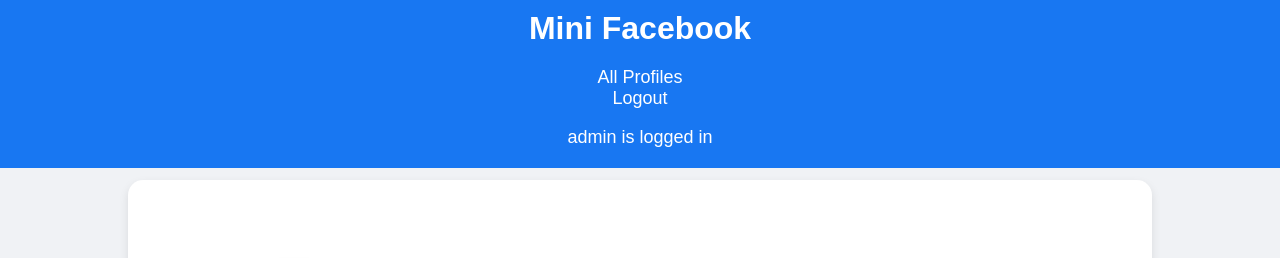
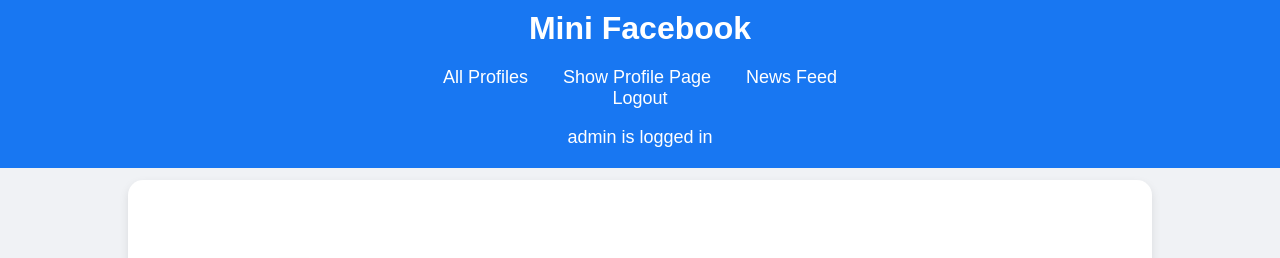
Before and after one commit to zijunj/zjiang48.cs412.quotes, a Django app: page /mini_fb/profile/2 in a window 1280 px wide. Shown: the top 258 px of the page. Run offline with Django 5.2, Linux system fonts and the light colour scheme; a user stored in the database is signed in; data comes from the database, SQL or seed files in the repository; both versions use the stored data as it was after the commit.

Commit message:
Finished Assignment 9

```diff
--- a/mini_fb/templates/mini_fb/create_status_form.html
+++ b/mini_fb/templates/mini_fb/create_status_form.html
@@ -31,7 +31,7 @@
         </form>
 
                 <!-- NOTE: the cancel button is its own form!!!! -->
-                <form action="{% url 'create_status'%}">
+                <form action="{% url 'profile' profile.pk %}">
                     <button type="submit" class="btn cancel" name="Cancel">Cancel</button>
                 </form>
             </td>
--- a/mini_fb/templates/mini_fb/delete_status_form.html
+++ b/mini_fb/templates/mini_fb/delete_status_form.html
@@ -4,9 +4,9 @@
 <!-- Navigation Bar -->
 {% block extra_nav_links %}
 <a href="{% url 'show_all_profiles' %}">All Profiles</a>
-<a href="{% url 'profile' profile.pk %}">Show Profile Page</a>
 {% if request.user.is_authenticated %}
-<a href="{% url 'news_feed' profile.pk %}">News Feed</a>
+<a href="{% url 'profile' status_message.id %}">Show Profile Page</a>
+<a href="{% url 'news_feed' %}">News Feed</a>
 {% endif %}
 {% endblock %}
 
@@ -34,7 +34,7 @@
         {% csrf_token %}
         <input type="submit" class="form-button" name="Yes" value="Yes">
     </form>
-    <form method="GET" action="{% url 'profile' status_message.profile.id %}" style="display: inline;">
+    <form method="GET" action="{% url 'profile' status_message.id %}" style="display: inline;">
         <input type="submit" class="form-button" name="No" value="No">
     </form>
 </div>
--- a/mini_fb/templates/mini_fb/friend_suggestions.html
+++ b/mini_fb/templates/mini_fb/friend_suggestions.html
@@ -6,7 +6,7 @@
 <a href="{% url 'show_all_profiles' %}">All Profiles</a>
 <a href="{% url 'profile' profile.pk %}">Show Profile Page</a>
 {% if request.user.is_authenticated %}
-<a href="{% url 'news_feed' profile.pk %}">News Feed</a>
+<a href="{% url 'news_feed'%}">News Feed</a>
 {% endif %}
 {% endblock %}
 
@@ -21,7 +21,7 @@
         {% for suggestion in profile.get_friend_suggestions %}
 
             <li>
-                <a href="{% url 'add_friend' profile.pk suggestion.pk %}" class="friend-form-button">Add Friend</a>
+                <a href="{% url 'add_friend' suggestion.pk %}" class="friend-form-button">Add Friend</a>
             </a>
                 <a href="{% url 'profile' suggestion.pk %}" style="text-decoration:none;">
                     {% if suggestion.image_url %}
--- a/mini_fb/templates/mini_fb/news_feed.html
+++ b/mini_fb/templates/mini_fb/news_feed.html
@@ -6,7 +6,7 @@
 <a href="{% url 'show_all_profiles' %}">All Profiles</a>
 {% if request.user.is_authenticated %}
 <a href="{% url 'profile' profile.pk %}">Show Profile Page</a>
-<a href="{% url 'news_feed' profile.pk %}">News Feed</a>
+<a href="{% url 'news_feed' %}">News Feed</a>
 {% endif %}
 
 {% endblock %}
--- a/mini_fb/templates/mini_fb/show_profile.html
+++ b/mini_fb/templates/mini_fb/show_profile.html
@@ -5,8 +5,8 @@
 {% block extra_nav_links %}
 <a href="{% url 'show_all_profiles' %}">All Profiles</a>
 {% if request.user.is_authenticated %}
-{% comment %} <a href="{% url 'profile' profile.pk %}">Show Profile Page</a>
-<a href="{% url 'news_feed' profile.pk %}">News Feed</a>  {% endcomment %}
+<a href="{% url 'profile' profile.pk %}">Show Profile Page</a>
+<a href="{% url 'news_feed' %}">News Feed</a>
 {% endif %}
 {% endblock %}
 
@@ -20,7 +20,7 @@
             <div class="profile-details">
                 <p>📧 Email: {{profile.email_address}}</p>
                 <p>📍 City: {{profile.city}}</p>
-                {% if request.user.is_authenticated %}
+                {% if request.user.is_authenticated and request.user == profile.user  or request.user.is_superuser%}
                 <p class="form-button"><a href="{% url 'create_status'  %}" style="text-decoration:none;">Create Status</a></p>
                 <p class="form-button"><a href="{% url 'update_profile'  %}" style="text-decoration:none;">Update Profile</a></p>
                 {% endif %}
@@ -48,7 +48,7 @@
         </ul>
     </div>
     <br>
-    {% if request.user.is_authenticated %}
+    {% if request.user.is_authenticated and request.user == profile.user  or request.user.is_superuser%}
     <a href="{% url 'friend_suggestions'   %}" class="form-button">Friend Suggestions</a>
     {% endif %}
 
@@ -64,9 +64,9 @@
                     {% endfor %}
                 {% endif %}
                 <div class="status-time">{{s.timestamp}}</div><br>
-                {% if request.user.is_authenticated %}
-                {% comment %} <a href="{% url 'update_status' s.pk %}" class="update" style="text-decoration:none;"> Update Status</a> {% endcomment %}
-                {% comment %} <a href="{% url 'delete_status' s.pk %}" class = "update" style="text-decoration:none;"> Delete</a> {% endcomment %}
+                {% if request.user.is_authenticated and request.user == profile.user or request.user.is_superuser %}
+                <a href="{% url 'update_status' %}" class="update" style="text-decoration:none;"> Update Status</a>
+                <a href="{% url 'delete_status' s.pk %}" class = "update" style="text-decoration:none;"> Delete</a>
                 {% endif %}
 
             </div>
--- a/mini_fb/templates/mini_fb/update_profile_form.html
+++ b/mini_fb/templates/mini_fb/update_profile_form.html
@@ -2,7 +2,11 @@
 {% comment %}mini_fb/templates/mini_fb/update_profile_page.html{% endcomment %}
 
 {% block extra_nav_links %}
+<a href="{% url 'show_all_profiles' %}">All Profiles</a>
+{% if request.user.is_authenticated %}
 <a href="{% url 'profile' profile.pk %}">Show Profile Page</a>
+<a href="{% url 'news_feed' %}">News Feed</a>
+{% endif %}
 {% endblock %}
 
 {% block content %}
--- a/mini_fb/views.py
+++ b/mini_fb/views.py
@@ -2,6 +2,8 @@
 # Author: Zi Jun Jiang (zjiang48@bu.edu), 10/2/2024
 # Description: Controller part of MVC as this file creates
 # functions/classes to connect urls to the correct templates
+from django.http import HttpRequest
+from django.http.response import HttpResponse as HttpResponse
 from django.shortcuts import render, redirect, get_object_or_404
 from django.urls import reverse
 from typing import Any
@@ -13,6 +15,7 @@ from django.contrib.auth.mixins import LoginRequiredMixin ## forces certain view
                                                            # logged-in user
 from .models import * ## import the models (e.g., Profile)
 from .forms import * ## import the forms (e.g., CreateProfileForm)
+from django.contrib.auth.forms import UserCreationForm # Form to create users
 
 # Create your views here.
 
@@ -23,12 +26,39 @@ class ShowAllProfilesView(ListView):
     template_name = 'mini_fb/show_all_profiles.html'
     context_object_name = 'profiles' # context variable to use in the template
 
+    # def dispatch(self, *args, **kwargs):
+    #     '''implement this method to add some debug tracing'''
+    #     print(f"CreateStatusMessage.dispatch; self.request.user={self.request.user}")
+    #     # let the superclass version of this method do its work:
+    #     return super().dispatch(*args, **kwargs)
+
+    def get_context_data(self, **kwargs):
+        # Call the base implementation first to get the context
+        context = super().get_context_data(**kwargs)
+
+        # find the user who is logged in and make sure that they are autenticated
+        if self.request.user.is_authenticated:
+            user = self.request.user
+        else:
+            return context
+
+        # find the Profile identified by the PK from the URL pattern
+        profile = Profile.objects.get(user = user)
+
+        # Add profile to the context variables
+        context['profile'] = profile
+
+        return context
+
+
 class ShowProfilePageView(DetailView):
     '''the view to show one Profile'''
 
     model = Profile # the model to display
     template_name = 'mini_fb/show_profile.html'
     context_object_name = 'profile' # context variable to use in the template
+
+
 
 class CreateProfileView(CreateView):
     '''
@@ -47,12 +77,41 @@ class CreateProfileView(CreateView):
     def form_valid(self, form):
         '''This method is called as part of the form processing.'''
 
-        # find the user who is logged in
-        user = self.request.user
-        # attach that user as a FK to the new Article instance
-        form.instance.user = user
+        # Reconstruct UserCreationForm instance from POST data
+        user_form = UserCreationForm(self.request.POST)
+
+         # Check if the UserCreationForm is valid
+        if user_form.is_valid():
+            # Save the user and get the newly created User instance
+            user = user_form.save()
+
+            # Attach that user as a FK to the new Article instance
+            form.instance.user = user
+
+            # Attach the user to the Profile instance
+            profile = form.instance
+            profile.user = user
+
+            # Save the profile instance
+            profile.save()
+
         # let the superclass do the real work
         return super().form_valid(form)
+
+    def get_context_data(self, **kwargs: Any):
+        '''This method will add UserCreation as a new context variable'''
+         # Call the base implementation first to get the context
+        context = super().get_context_data(**kwargs)
+
+        # Call UserCreationFrom from django
+        user = UserCreationForm
+
+        # Add profile to the context variables
+        context['user'] = user
+
+        return context
+
+
 
 class CreateStatusMessageView(LoginRequiredMixin, CreateView):
     '''
@@ -64,24 +123,6 @@ class CreateStatusMessageView(LoginRequiredMixin, CreateView):
     form_class = CreateStatusMessageForm
     template_name = "mini_fb/create_status_form.html"
 
-    def dispatch(self, *args, **kwargs):
-        '''implement this method to add some debug tracing'''
-        profile = get_object_or_404(Profile, user=self.request.user)
-        print(f"CreateStatusMessage.dispatch; self.request.user={self.request.user}")
-        print(f"Profile is: {profile.pk}")
-        # let the superclass version of this method do its work:
-        return super().dispatch(*args, **kwargs)\
-
-    def get_object(self):
-        '''Find the object for the corresponding profile'''
-
-        # find the user who is logged in
-        user = self.request.user
-
-        # Find the profile that attached to the corresponding user
-        profile = Profile.objects.get(user = user)
-
-        return get_object_or_404(Profile, user=user)
 
     def get_context_data(self, **kwargs: Any) -> dict[str, Any]:
 
@@ -91,9 +132,8 @@ class CreateStatusMessageView(LoginRequiredMixin, CreateView):
         # find the user who is logged in
         user = self.request.user
 
-
         # find the Profile identified by the PK from the URL pattern
-        profile = get_object_or_404(Profile, user=user)
+        profile = Profile.objects.get(user = user)
 
         # add the Profile referred to by the URL into this context
         context['profile'] = profile
@@ -135,15 +175,22 @@ class CreateStatusMessageView(LoginRequiredMixin, CreateView):
         return super().form_valid(form)
 
 
-
-
-
 class UpdateProfileView(LoginRequiredMixin, UpdateView):
     ''' a view to process the UpdateProfile form '''
     model = Profile
-
     form_class = UpdateProfileForm
     template_name = "mini_fb/update_profile_form.html"
+
+    def get_object(self):
+        '''Find the object for the corresponding profile'''
+
+        # find the user who is logged in
+        user = self.request.user
+
+        # Find the profile that attached to the corresponding user
+        profile = Profile.objects.get(user = user)
+
+        return profile
 
 
 class DeleteStatusMessageView(LoginRequiredMixin, DeleteView):
@@ -156,6 +203,7 @@ class DeleteStatusMessageView(LoginRequiredMixin, DeleteView):
         ''' redirect back to the Profile page after successful deletion '''
         return reverse('profile', kwargs={'pk': self.object.profile.id})
 
+
 class UpdateStatusMessageView(LoginRequiredMixin, UpdateView):
     ''' A view to update a status message '''
 
@@ -164,6 +212,17 @@ class UpdateStatusMessageView(LoginRequiredMixin, UpdateView):
     template_name = 'mini_fb/update_status_form.html'
     context_object_name = 'status_message'
 
+    def get_object(self):
+        '''Find the object for the corresponding profile'''
+
+        # find the user who is logged in
+        user = self.request.user
+
+        # Find the profile that attached to the corresponding user
+        profile = Profile.objects.get(user = user)
+
+        return profile
+
     def get_success_url(self):
         ''' redirect back to the Profile page after successful update '''
         return reverse('profile', kwargs={'pk': self.object.profile.id})
@@ -171,19 +230,36 @@ class UpdateStatusMessageView(LoginRequiredMixin, UpdateView):
 class CreateFriendView(LoginRequiredMixin, View):
     ''' A view to create a Friend relation between two Profile objects '''
 
+    def get_object(self):
+        '''Find the object for the corresponding profile'''
+
+        # find the user who is logged in
+        user = self.request.user
+
+        # Find the profile that attached to the corresponding user
+        profile = Profile.objects.get(user = user)
+
+        return profile
+
     def dispatch(self, request, *args, **kwargs):
+        '''Add friends relation'''
+
+        # find the user who is logged in
+        user = self.request.user
+
+        # Find the profile that attached to the corresponding user
+        profile = Profile.objects.get(user = user)
+
         # Retrieve the Profiles from the URL parameters
-        pk = self.kwargs.get('pk')
         other_pk = self.kwargs.get('other_pk')
 
         # Get the profiles based on the primary keys provided
-        profile = Profile.objects.get(pk=pk)
         other_profile = Profile.objects.get(pk=other_pk)
 
         profile.add_friend(other_profile)
 
         # Redirect back to the profile page of the initiating profile
-        return redirect(reverse('profile', kwargs={'pk': pk}))
+        return redirect(reverse('profile', kwargs={'pk': profile.id}))
 
 class ShowFriendSuggestionsView(LoginRequiredMixin, DetailView):
     ''' A view to show all the friend suggestions '''
@@ -192,8 +268,30 @@ class ShowFriendSuggestionsView(LoginRequiredMixin, DetailView):
     template_name = "mini_fb/friend_suggestions.html"
     context_object_name = "profile"
 
+    def get_object(self):
+        '''Find the object for the corresponding profile'''
+
+        # find the user who is logged in
+        user = self.request.user
+
+        # Find the profile that attached to the corresponding user
+        profile = Profile.objects.get(user = user)
+
+        return profile
+
 class ShowNewsFeedView(LoginRequiredMixin, DetailView):
     ''' A view to show the newsfeed for a Profile '''
     model = Profile
     template_name = "mini_fb/news_feed.html"
     context_object_name = "profile"
+
+    def get_object(self):
+        '''Find the object for the corresponding profile'''
+
+        # find the user who is logged in
+        user = self.request.user
+
+        # Find the profile that attached to the corresponding user
+        profile = Profile.objects.get(user = user)
+
+        return profile
--- a/static/styles-mini_fb.css
+++ b/static/styles-mini_fb.css
@@ -245,6 +245,12 @@ h1 {
 
 /*  Start create_profile_form.html css */
 
+.form-wrapper {
+    display: flex; /* Use flexbox layout */
+    justify-content: space-between; /* Space between the forms */
+    margin: 20px; /* Optional margin for spacing */
+}
+
 .form-container {
     margin: 75px auto;
     background-color: #fff;
```
Also changed, not shown: mini_fb/templates/mini_fb/create_profile_form.html (+28 -1 lines), mini_fb/templates/mini_fb/show_all_profiles.html (+6 -4 lines), mini_fb/templates/mini_fb/update_status_form.html (+5 -2 lines), db.sqlite3.
